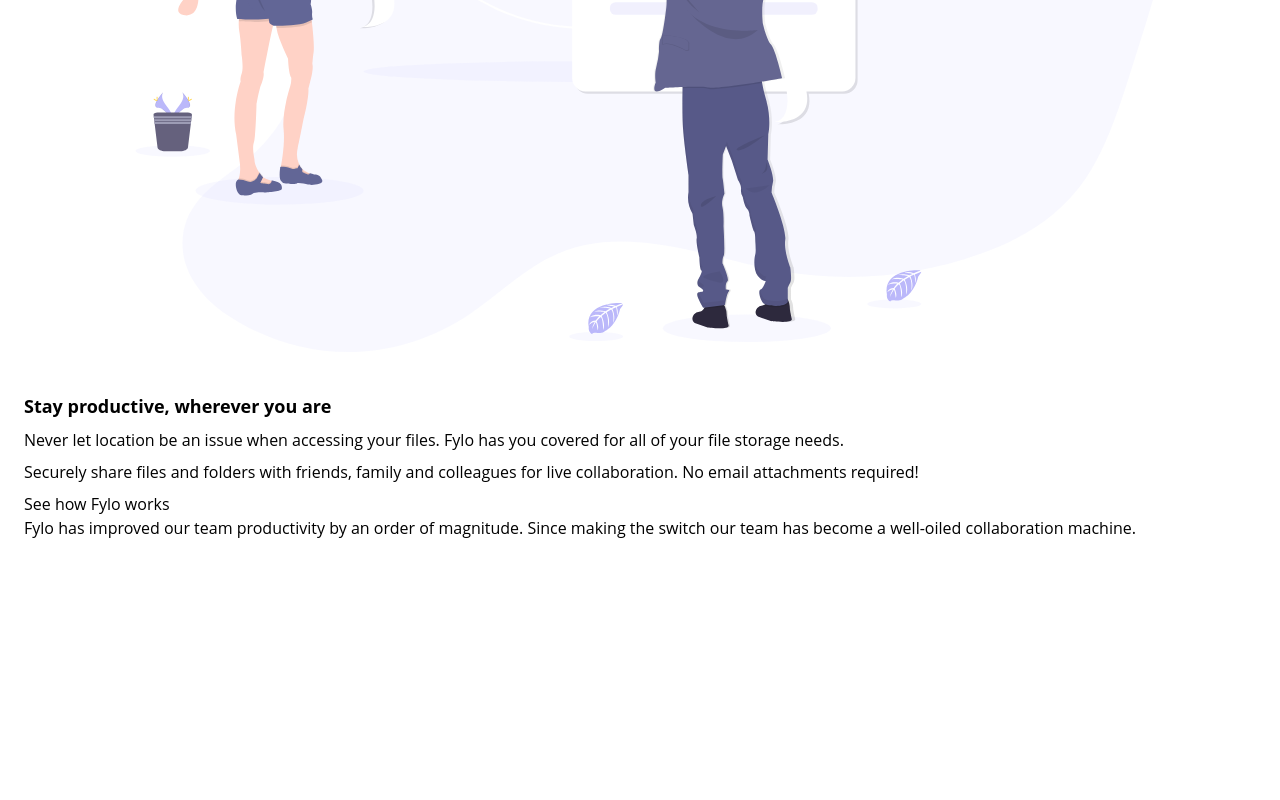
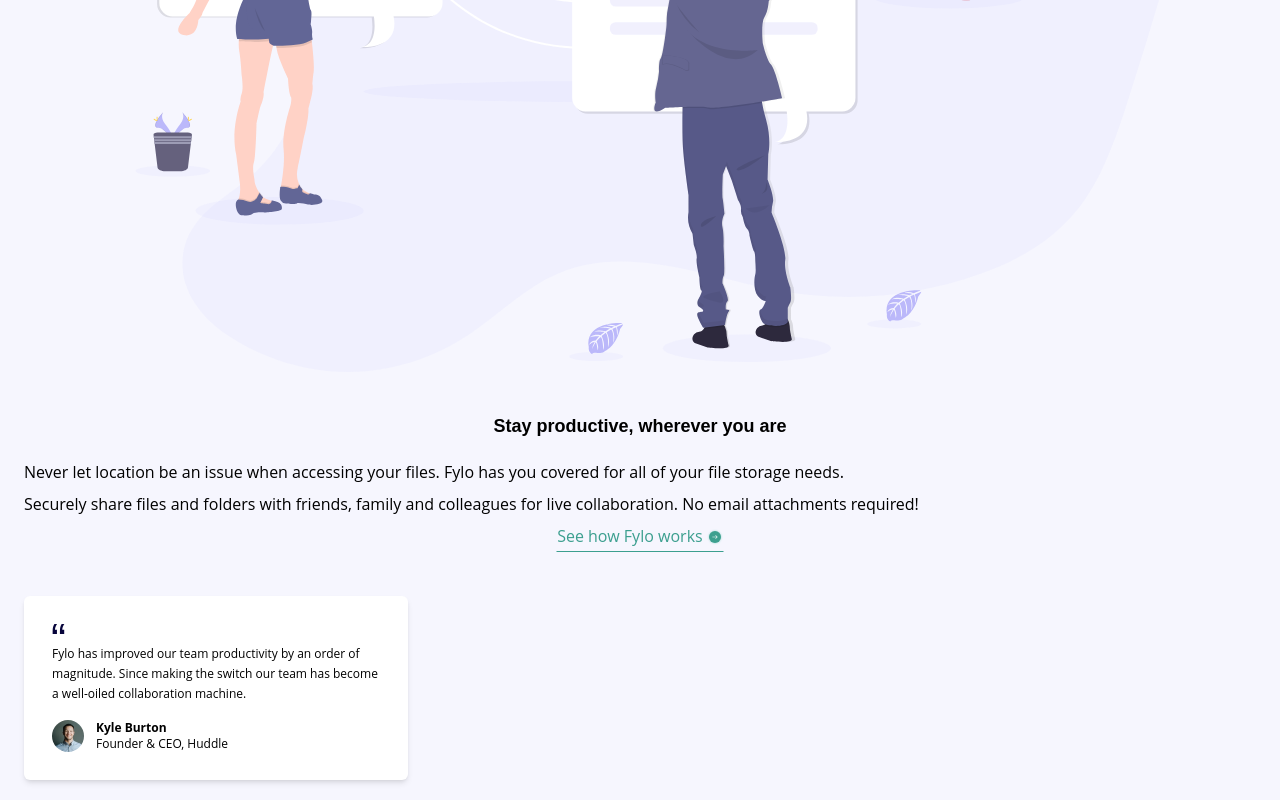
Before and after one commit to iharpreetbhatti/fem-fylo-landing-page, a React (Vite) app: page / in a window 1280 px wide. Shown: the part 1169-1969 px from the top of the page. Before the commit the page ends 1709 px from the top, so only its background shows below. Built offline with nearby package versions, Linux system fonts and the light colour scheme; a web font is replaced by a local one.

Commit message:
improved and styled 'howFyloWorks' section

```diff
--- a/src/components/HowFyloWorks.jsx
+++ b/src/components/HowFyloWorks.jsx
@@ -2,10 +2,12 @@ import SectionContent from "./SectionContent"
 import Testimonial from "./Testimonial"
 import Illustration from "./Illustration"
 import ImageURL from "../assets/illustration-2.svg"
+import arrowSvg from "../assets/icon-arrow.svg"
 
 function HowFyloWorks({ content }) {
   return (
-    <section className="how-fylo-works">
+    <section className="how-fylo-works bg-light-grayish-blue py-5">
+      <div className="container mx-auto px-6">
         <Illustration
           url={ImageURL}
           altText="Illstration 2"
@@ -14,8 +16,20 @@ function HowFyloWorks({ content }) {
           title={content.title}
           description={content.description}
         />
-      <a href={content.linkURL}>{content.linkText}</a>
+        <div className="text-center mb-5">
+          <a
+            href={content.linkURL}
+            className="border border-transparent border-b-moderate-cyan text-moderate-cyan pb-1"
+          >
+            <span>{content.linkText}</span>{" "}
+            <img
+              className="inline"
+              src={arrowSvg}
+            />
+          </a>
+        </div>
         <Testimonial content={content.testimonial} />
+      </div>
     </section>
   )
 }
--- a/src/components/MainContent.jsx
+++ b/src/components/MainContent.jsx
@@ -3,9 +3,7 @@ import HowFyloWorks from "./HowFyloWorks"
 export default function MainContent({ content }) {
   return (
     <main>
-      <div className="container mx-auto px-6">
-        <HowFyloWorks content={content.howFyloWorks} />
-      </div>
+      <HowFyloWorks content={content.howFyloWorks} />
     </main>
   )
 }
--- a/src/components/SectionContent.jsx
+++ b/src/components/SectionContent.jsx
@@ -3,7 +3,9 @@ import React from "react"
 export default function SectionContent({ title, description }) {
   return (
     <React.Fragment>
-      <h3 className="text-lg font-bold">{title}</h3>
+      <h3 className="text-lg font-raleway text-center font-bold my-5">
+        {title}
+      </h3>
       {description.map(para => (
         <p
           key={para.id}
--- a/src/components/Testimonial.jsx
+++ b/src/components/Testimonial.jsx
@@ -1,7 +1,25 @@
+import quotesIcon from "../assets/icon-quotes.svg"
+
 function Testimonial({ content }) {
   return (
-    <div>
-      <p>{content.text}</p>
+    <div className="max-w-sm bg-white mt-12 p-7 rounded-md shadow-md">
+      <img
+        className="mb-2"
+        src={quotesIcon}
+        alt="Block Quote Icon"
+      />
+      <p className="mb-4 text-xs leading-5">{content.text}</p>
+      <div className="flex items-center gap-3">
+        <img
+          className=" rounded-full w-8"
+          src="./images/avatar-testimonial.jpg"
+          alt=""
+        />
+        <div className="leading-3">
+          <h4 className="text-xs font-bold">{content.userName}</h4>
+          <span className="text-xs">{content.userDesignation}</span>
+        </div>
+      </div>
     </div>
   )
 }
```
Lines whose indentation alone changed are shown as unchanged.
